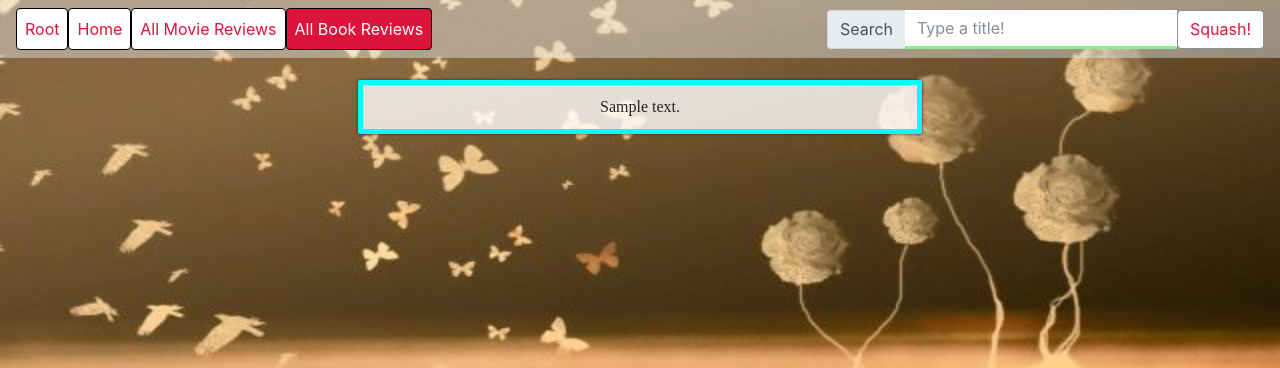
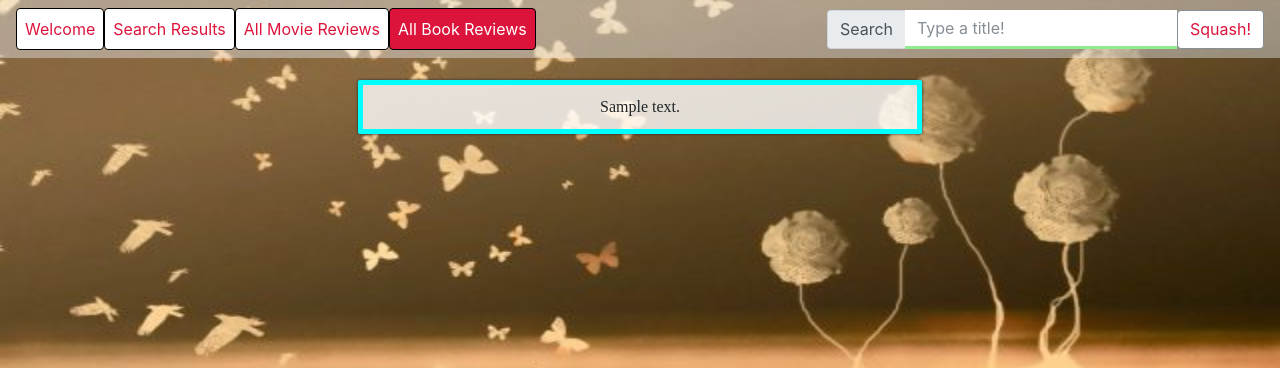
Before and after one commit to manahaltabassum/Good_Tomatoes, a Flask app: template templates/fullbook.html in a window 1280 px wide. Shown: the top 368 px of the page. Run offline with Flask 2, Linux system fonts and the light colour scheme; the template is opened without the code that fills it: most values are stand-ins (such as "Sample title", 1, 10 or a date in 2020); some libraries are stand-ins or nearby versions.

Commit message:
final changes

```diff
--- a/app.py
+++ b/app.py
@@ -8,27 +8,20 @@ title = None
 @app.route('/')
 def root ():
     return render_template ('welcome.html')
-'''
-@app.route('/searched', methods = ['post','get'])
-def searched():
-    title = request.form['q']
-    bookDict = book.search(title)
-    bookTitle = bookDict.keys()[0]
-    bookID = bookDict[bookTitle]["book_id"]
-    return render_template("searched.html", title=title, bookSearch = bookDict, bkTitle = bookTitle, bkID = bookID)
-'''
 
 @app.route('/searched', methods = ['post','get'])
 def searched():
     global title
     if 'q' in request.form:
         title = request.form['q']
-    if (book.search(title) != None):
-        best_book = book.getBest(book.search(title)).items()[0]
+    bookdict = book.search(title)
+    if (bookdict != None and bookdict != {}):
+        best_book = book.getBest(bookdict).items()[0]
     else:
         best_book = None;
-    if (movie.advancedSearch(title) != None):
-        best_movie = movie.advancedSearch(title).items()[0]
+    moviedict = movie.advancedSearch(title)
+    if (moviedict != None and moviedict != {}):
+        best_movie = moviedict.items()[0]
     else:
         best_movie = None;
     return render_template("searched.html", title=title, book = best_book, movie = best_movie)
--- a/templates/base.html
+++ b/templates/base.html
@@ -31,10 +31,10 @@
                               </li>
                             -->
                             <li class = "nav-item">
-                                <a class = "nav-link upFill" href = "{{ url_for('root') }}"> Root </a>
+                                <a class = "nav-link upFill" href = "{{ url_for('root') }}"> Welcome </a>
                             </li>
                               <li class = "nav-item">
-                                  <a class = "nav-link active" href = "{{ url_for('searched') }}"> Home </a>
+                                  <a class = "nav-link active" href = "{{ url_for('searched') }}"> Search Results </a>
                               </li>
                                 <li class = "nav-item">
                                     <a class = "nav-link " href = "{{ url_for('searchedmovie') }}" name="movietitle" value = {{title}}> All Movie Reviews </a>
--- a/templates/fullbook.html
+++ b/templates/fullbook.html
@@ -19,10 +19,10 @@
                               </li>
                             -->
                             <li class = "nav-item">
-                                <a class = "nav-link" href = "{{ url_for('root') }}"> Root </a>
+                                <a class = "nav-link" href = "{{ url_for('root') }}"> Welcome </a>
                             </li>
                               <li class = "nav-item">
-                                  <a class = "nav-link" href = "{{ url_for('searched') }}"> Home </a>
+                                  <a class = "nav-link" href = "{{ url_for('searched') }}"> Search Results </a>
                               </li>
                                 <li class = "nav-item">
                                     <a class = "nav-link " href = "{{ url_for('searchedmovie') }}" name="movietitle" value = {{title}}> All Movie Reviews </a>
--- a/templates/moviereviews.html
+++ b/templates/moviereviews.html
@@ -19,10 +19,10 @@
                               </li>
                             -->
                             <li class = "nav-item">
-                                <a class = "nav-link" href = "{{ url_for('root') }}"> Root </a>
+                                <a class = "nav-link" href = "{{ url_for('root') }}"> Welcome </a>
                             </li>
                               <li class = "nav-item">
-                                  <a class = "nav-link" href = "{{ url_for('searched') }}"> Home </a>
+                                  <a class = "nav-link" href = "{{ url_for('searched') }}"> Search Results </a>
                               </li>
                                 <li class = "nav-item">
                                     <a class = "nav-link active" href = "{{ url_for('searchedmovie') }}" name="movietitle" value = {{title}}> All Movie Reviews </a>
--- a/templates/searched.html
+++ b/templates/searched.html
@@ -19,10 +19,10 @@
                               </li>
                             -->
                             <li class = "nav-item">
-                                <a class = "nav-link upFill" href = "{{ url_for('root') }}"> Root </a>
+                                <a class = "nav-link upFill" href = "{{ url_for('root') }}"> Welcome </a>
                             </li>
                               <li class = "nav-item">
-                                  <a class = "nav-link active" href = "{{ url_for('searched') }}"> Home </a>
+                                  <a class = "nav-link active" href = "{{ url_for('searched') }}"> Search Results </a>
                               </li>
                                 <li class = "nav-item">
                                     <a class = "nav-link " href = "{{ url_for('searchedmovie') }}" name="movietitle" value = {{title}}> All Movie Reviews </a>
@@ -119,7 +119,7 @@
                 </div>
               </div>
             {% else %}
-            <h2> There are no movie results to display for "{{title}}"! </h2>
+            <h2> There are no movies with the exact title "{{title}}"! </h2>
             {% endif %}
         </div>
     </div>
--- a/utils/book.py
+++ b/utils/book.py
@@ -139,6 +139,8 @@ def getReview(bookID):
 to give you the best entry which is determined by the greatest
 number of ratings. It returns a dictionary with one key.'''
 def getBest(info):
+    if (info == {}):
+        return None
     best_result = None
     best_num_ratings = 0
     result = {}
--- a/utils/movie.py
+++ b/utils/movie.py
@@ -37,6 +37,8 @@ def advancedSearch(name):
 than the one returned by the NYTimes API. The name of the movie is the
 key and the review information is the value as a subdict'''
 def getResultsDict(info):
+    if(info == {}):
+        return None
     ans = {}
     for entry in info['results']:
         #making the entries keys strings to
```
Also changed, not shown: devlog.txt (+7 -0 lines), templates/bookreviews.html (+12 -6 lines), 3 other files.
